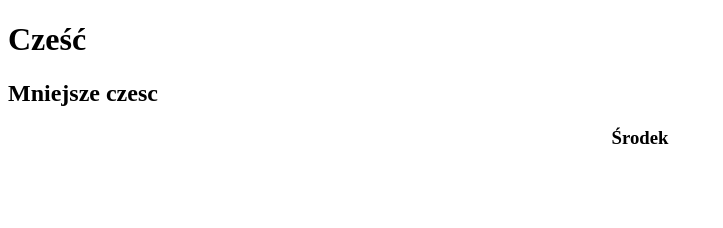
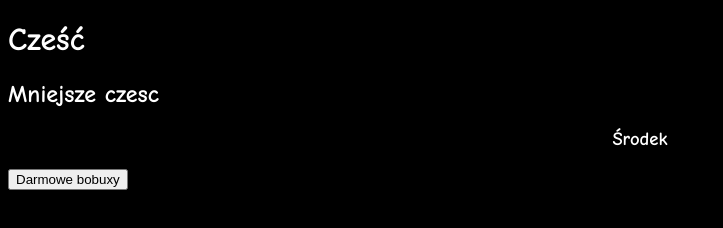
Before and after one commit to DaBall-ErOlszyna/websit, a plain HTML site: page index.html in a window 1280 px wide. Shown: the whole page, without its empty margins (0-723 px from the left). Drawn offline with Linux system fonts and the light colour scheme.

Commit message:
Add files via upload

```diff
--- a/index.html
+++ b/index.html
@@ -5,6 +5,13 @@
         <meta http-equiv="X-UA-Compatible" content="IE=edge">
         <meta name="viewport" content="width=device-width, initial-scale=1.0">
         <title>Kuba</title>
+        <style>
+            :root {
+                background: black;
+                color: white;
+                font-family: 'Comic Sans MS';
+            }
+        </style>
     </head>
     <body>
         <h1>Cześć</h1>
@@ -12,5 +19,9 @@
         <center>
             <h3>Środek</h3>
         </center>
+        <button onclick="document.getElementById('gratulacje').play(); document.getElementById('ok').style.display=''">Darmowe bobuxy</button>
+        <audio src="gratulacje.mp3" id="gratulacje"></audio>
+<br>
+        <button onclick="window.close()" style="display: none;" id="ok">OK</button>
     </body>
 </html>
```
Also changed, not shown: 1 other file.
